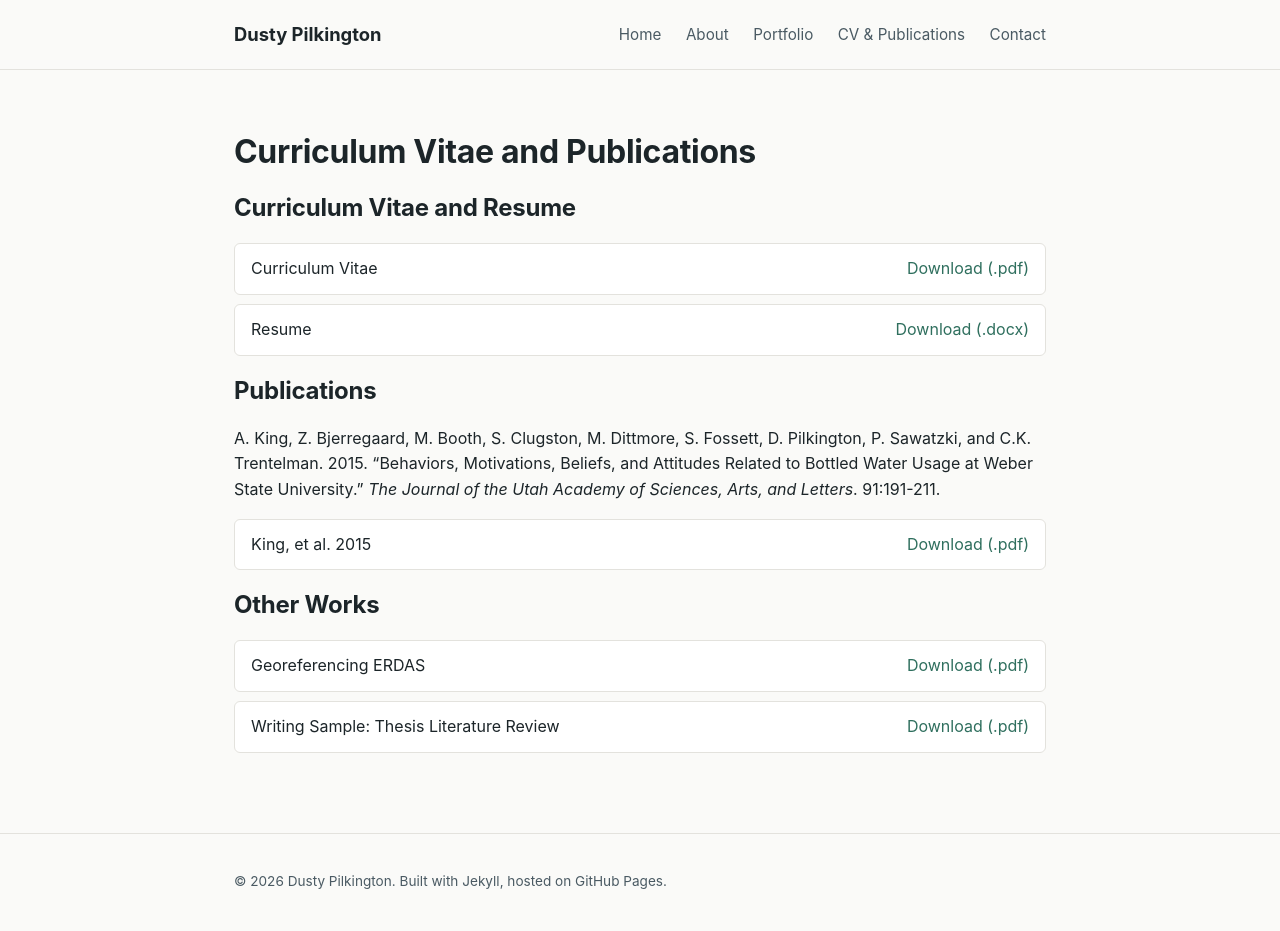
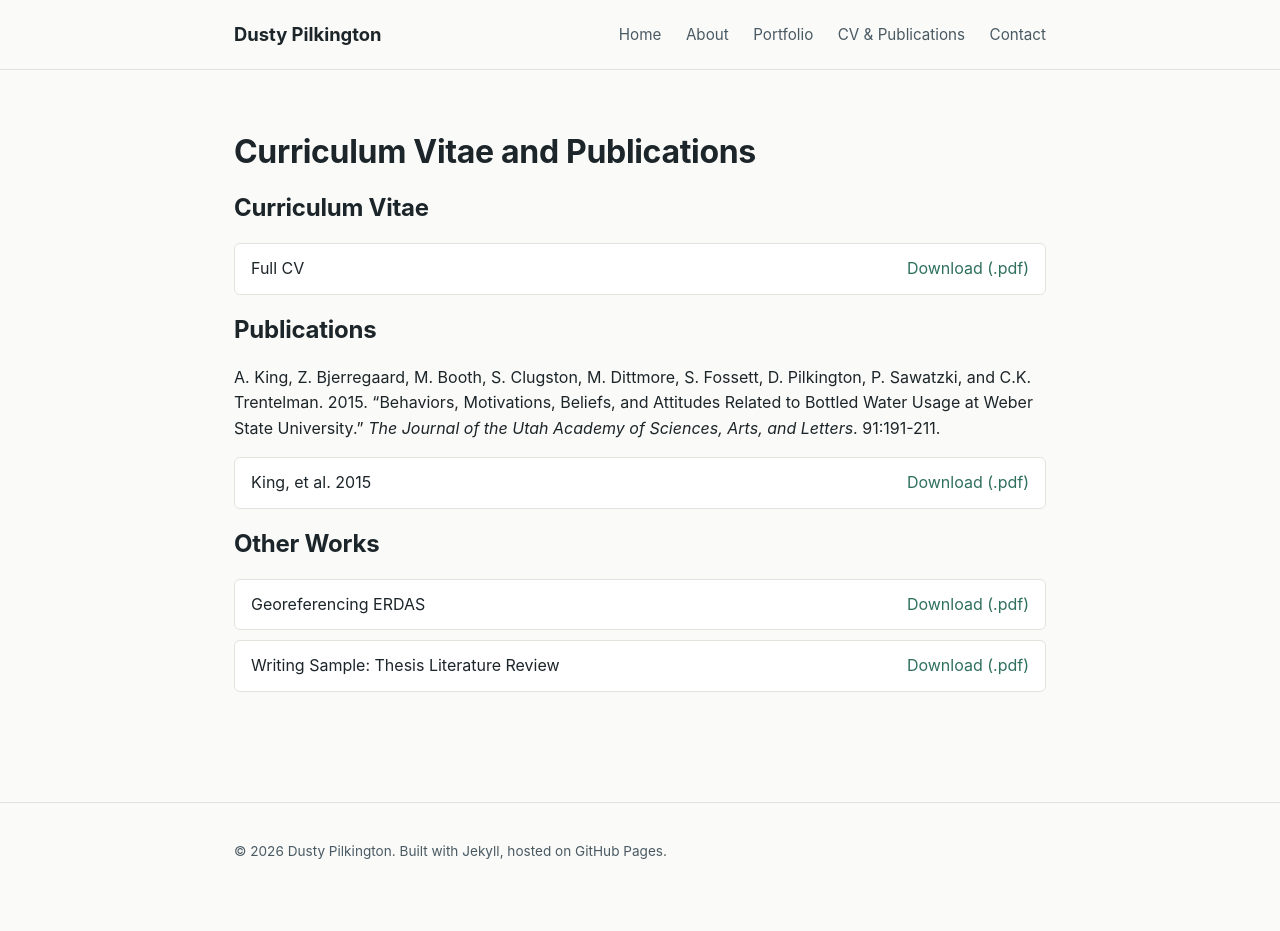
Before and after one commit to pilkingtongeospatial/professional_site, a Jekyll site: the page built from cv.md, in a window 1280 px wide. Built offline with Jekyll 4.4.1, drawn with Linux system fonts in a browser that asks for light colours; after the commit the page ends 900 px from its top, so only the background shows below that.

Commit message:
Remove resume from CV page
Keep the full CV as the single public document and drop the old Word
resume; targeted resumes will be shared directly instead. Rename the
section to "Curriculum Vitae" and label the file "Full CV".

Co-Authored-By: Claude Opus 5.5 <noreply@anthropic.com>

```diff
--- a/cv.md
+++ b/cv.md
@@ -6,11 +6,10 @@ permalink: /cv/
 
 # Curriculum Vitae and Publications
 
-## Curriculum Vitae and Resume
+## Curriculum Vitae
 
 <ul class="file-list">
-  <li><span>Curriculum Vitae</span> <a href="{{ '/assets/files/Dusty_Pilkington_CV.pdf' | relative_url }}">Download (.pdf)</a></li>
-  <li><span>Resume</span> <a href="{{ '/assets/files/dustypilkington_resume.docx' | relative_url }}">Download (.docx)</a></li>
+  <li><span>Full CV</span> <a href="{{ '/assets/files/Dusty_Pilkington_CV.pdf' | relative_url }}">Download (.pdf)</a></li>
 </ul>
 
 ## Publications
```
Also changed, not shown: 1 other file.
